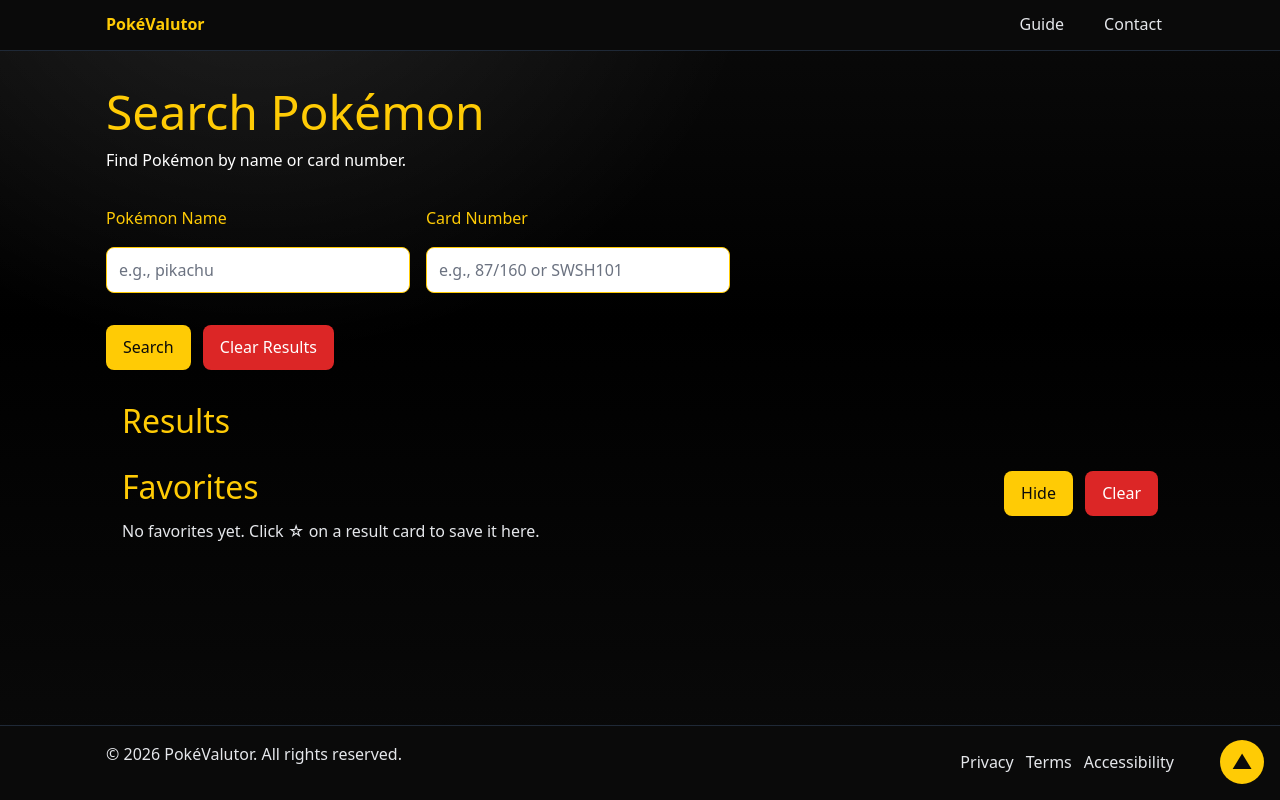
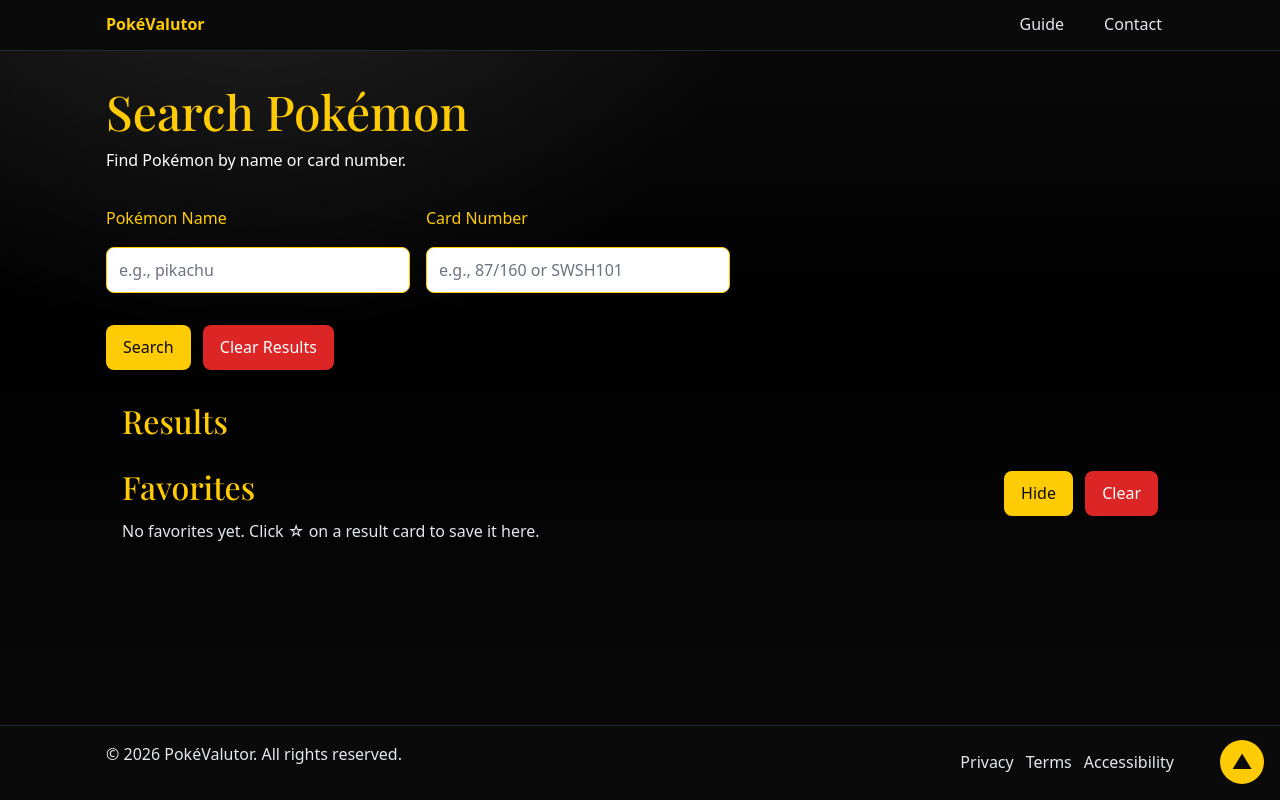
Before and after one commit to Louie-RP/PokeValutor-V1, a plain HTML site: page search.html in a window 1280 px wide. Drawn offline with nearby package versions, Linux system fonts and the light colour scheme.

Commit message:
feat: add Playfair Display font and update styles for headings

```diff
--- a/search.html
+++ b/search.html
@@ -6,6 +6,9 @@
     <meta name="viewport" content="width=device-width, initial-scale=1" />
     <meta name="description" content="Search Pokémon on PokéValutor" />
     <title>PokéValutor • Search</title>
+    <link rel="preconnect" href="https://fonts.googleapis.com">
+    <link rel="preconnect" href="https://fonts.gstatic.com" crossorigin>
+    <link href="https://fonts.googleapis.com/css2?family=Playfair+Display:wght@500;600;700;800&display=swap" rel="stylesheet">
     <!-- Bootstrap CSS (SRI removed to avoid integrity mismatch) -->
     <link href="https://cdn.jsdelivr.net/npm/bootstrap@5.3.2/dist/css/bootstrap.min.css" rel="stylesheet">
     <link rel="stylesheet" href="styles.css" />
--- a/styles.css
+++ b/styles.css
@@ -4,6 +4,7 @@
   --pv-bg: #000000; /* true black */
   --pv-text: #e5e7eb; /* light gray for readability */
   --pv-muted: #cbd5e1; /* muted gray */
+  --pv-heading-font: "Playfair Display", serif;
   --pv-primary: #FFCB05; /* Pokémon Yellow */
   --pv-primary-dark: #c79b00; /* darker yellow for hover */
   --pv-danger: #dc2626; /* red */
@@ -91,6 +92,13 @@ body {
 }
 .pv-hero__title { font-size: clamp(2rem, 5vw, 3rem); margin: 0 0 0.5rem; color: var(--pv-primary); }
 .pv-hero__subtitle { color: #ffffff; margin: 0 0 1rem; }
+
+/* Heading font */
+h1, h2, h3, h4, h5, h6,
+.pv-hero__title,
+.pv-section__title {
+  font-family: var(--pv-heading-font);
+}
 
 /* Buttons */
 .pv-button { display: inline-block; text-decoration: none; border: 1px solid var(--pv-border); border-radius: 8px; padding: 0.6rem 1rem; }
```
Also changed, not shown: index.html (+2 -0 lines).
